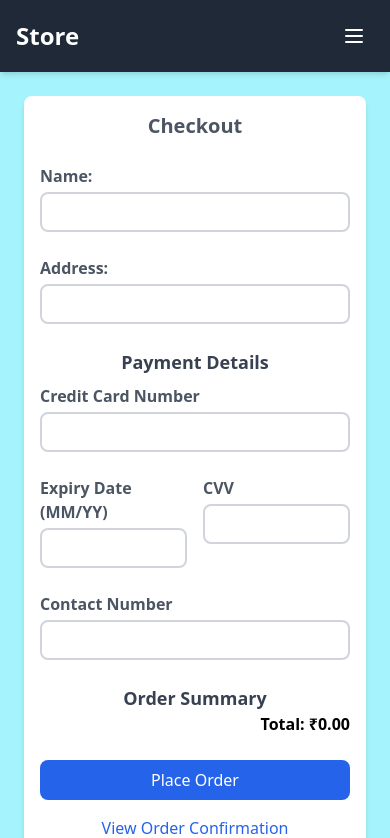
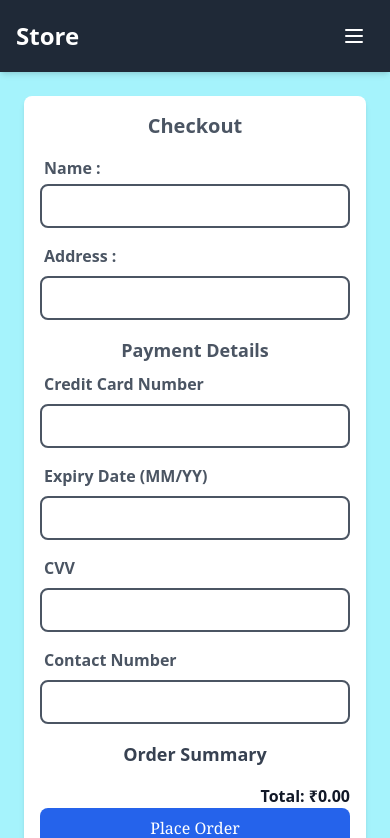
Before and after one commit to SaurabhSutar19/e-commerce--applications, a React (Vite) app in the folder e-commerce/: page /#/checkout in a window 390 px wide. Shown: the top 838 px of the page. Built offline with nearby package versions, Linux system fonts and the light colour scheme.

Commit message:
add responsive code for mobile screen

```diff
--- a/e-commerce/src/components/CheckoutForm.jsx
+++ b/e-commerce/src/components/CheckoutForm.jsx
@@ -82,38 +82,42 @@ const CheckoutForm = ({ cart }) => {
   };
 
   return (
-    <div className="p-4 bg-white rounded-lg shadow-md hover:shadow-lg max-w-lg sm:max-w-2xl mx-auto">
-      <form onSubmit={handleSubmit} className="space-y-6">
-        <h3 className="text-xl font-semibold text-center text-gray-600 hover:text-indigo-600">
+    <div className="p-4 bg-white rounded-lg shadow-md hover:shadow-lg  max-w-lg mx-auto">
+      <form onSubmit={handleSubmit}>
+        <h3 className="text-xl font-semibold mb-4 text-center text-gray-600 hover:text-indigo-600">
           Checkout
         </h3>
 
         {/* Name Field */}
-        <div>
-          <label className="block text-gray-600 font-bold mb-1">Name:</label>
+        <div className="mb-4">
+          <label className="block font-bold text-gray-600 mb-1 ml-1">
+            Name :
+          </label>
           <input
             type="text"
             name="name"
             value={formData.name}
             onChange={handleInputChange}
-            className={`border-2 rounded-lg p-2 w-full text-sm ${
-              errors.name ? "border-red-500" : "border-gray-300"
-            } focus:outline-none focus:border-indigo-500`}
+            className={`border-2 rounded-lg p-2 w-full border-gray-600 hover:border-indigo-600   ${
+              errors.name ? "border-red-500" : ""
+            }`}
           />
           {errors.name && <p className="text-red-500 text-sm">{errors.name}</p>}
         </div>
 
         {/* Address Field */}
-        <div>
-          <label className="block text-gray-600 font-bold mb-1">Address:</label>
+        <div className="mb-4">
+          <label className="block font-bold text-gray-600 mb-2 ml-1">
+            Address :
+          </label>
           <input
             type="text"
             name="address"
             value={formData.address}
             onChange={handleInputChange}
-            className={`border-2 rounded-lg p-2 w-full text-sm ${
-              errors.address ? "border-red-500" : "border-gray-300"
-            } focus:outline-none focus:border-indigo-500`}
+            className={`border-2 rounded-lg p-2 w-full border-gray-600 hover:border-indigo-600  ${
+              errors.address ? "border-red-500" : ""
+            }`}
           />
           {errors.address && (
             <p className="text-red-500 text-sm">{errors.address}</p>
@@ -121,11 +125,11 @@ const CheckoutForm = ({ cart }) => {
         </div>
 
         {/* Payment Details */}
-        <div>
-          <h4 className="text-lg font-semibold text-center sm:text-left text-gray-700 mb-2">
+        <h4 className="text-lg text-center font-semibold mb-2 text-gray-600 hover:text-indigo-600">
           Payment Details
         </h4>
-          <label className="block text-gray-600 font-bold mb-1">
+        <div className="mb-4">
+          <label className="block font-bold text-gray-600 mb-2 ml-1">
             Credit Card Number
           </label>
           <input
@@ -133,20 +137,18 @@ const CheckoutForm = ({ cart }) => {
             name="creditCard"
             value={formData.creditCard}
             onChange={handleInputChange}
-            className={`border-2 rounded-lg p-2 w-full text-sm ${
-              errors.creditCard ? "border-red-500" : "border-gray-300"
-            } focus:outline-none focus:border-indigo-500`}
+            className={`border-2 rounded-lg p-2 w-full border-gray-600 hover:border-indigo-600 ${
+              errors.creditCard ? "border-red-500" : ""
+            }`}
             maxLength={16}
           />
           {errors.creditCard && (
             <p className="text-red-500 text-sm">{errors.creditCard}</p>
           )}
         </div>
-
-        {/* Expiry Date and CVV */}
-        <div className="grid grid-cols-2 gap-4">
+        <div className="grid grid-cols-1 md:grid-cols-2 gap-4 mb-4">
           <div>
-            <label className="block text-gray-600 font-bold mb-1">
+            <label className="block font-bold text-gray-600 mb-2 ml-1">
               Expiry Date (MM/YY)
             </label>
             <input
@@ -154,9 +156,9 @@ const CheckoutForm = ({ cart }) => {
               name="expiryDate"
               value={formData.expiryDate}
               onChange={handleInputChange}
-              className={`border-2 rounded-lg p-2 w-full text-sm ${
-                errors.expiryDate ? "border-red-500" : "border-gray-300"
-              } focus:outline-none focus:border-indigo-500`}
+              className={`border-2 rounded-lg p-2 w-full border-gray-600 hover:border-indigo-600 ${
+                errors.expiryDate ? "border-red-500" : ""
+              }`}
               maxLength={5}
             />
             {errors.expiryDate && (
@@ -164,24 +166,26 @@ const CheckoutForm = ({ cart }) => {
             )}
           </div>
           <div>
-            <label className="block text-gray-600 font-bold mb-1">CVV</label>
+            <label className="block font-bold text-gray-600 mb-2 ml-1">
+              CVV
+            </label>
             <input
               type="text"
               name="cvv"
               value={formData.cvv}
               onChange={handleInputChange}
-              className={`border-2 rounded-lg p-2 w-full text-sm ${
-                errors.cvv ? "border-red-500" : "border-gray-300"
-              } focus:outline-none focus:border-indigo-500`}
+              className={`border-2 rounded-lg p-2 w-full border-gray-600 hover:border-indigo-600 ${
+                errors.cvv ? "border-red-500" : ""
+              }`}
               maxLength={3}
             />
             {errors.cvv && <p className="text-red-500 text-sm">{errors.cvv}</p>}
           </div>
         </div>
 
-        {/* Contact Field */}
-        <div>
-          <label className="block text-gray-600 font-bold mb-1">
+        {/* Contact Information */}
+        <div className="mb-4">
+          <label className="block font-bold text-gray-600 mb-2 ml-1">
             Contact Number
           </label>
           <input
@@ -189,9 +193,9 @@ const CheckoutForm = ({ cart }) => {
             name="contact"
             value={formData.contact}
             onChange={handleInputChange}
-            className={`border-2 rounded-lg p-2 w-full text-sm ${
-              errors.contact ? "border-red-500" : "border-gray-300"
-            } focus:outline-none focus:border-indigo-500`}
+            className={`border-2 rounded-lg p-2 w-full border-gray-600 hover:border-indigo-600 ${
+              errors.contact ? "border-red-500" : ""
+            }`}
             maxLength={10}
           />
           {errors.contact && (
@@ -200,11 +204,10 @@ const CheckoutForm = ({ cart }) => {
         </div>
 
         {/* Order Summary */}
-        <div>
-          <h4 className="text-lg font-semibold text-center sm:text-left text-gray-700">
+        <h4 className="text-lg text-center text-gray-700 font-semibold mb-2">
           Order Summary
         </h4>
-          <ul className="list-disc text-sm pl-5">
+        <ul className="list-disc ml-32 text-gray-600 font-semibold pl-5 mb-4">
           {cart.map((item) => (
             <li key={item.id}>
               {item.title} - {item.quantity} x {"\u20B9"}
@@ -212,32 +215,31 @@ const CheckoutForm = ({ cart }) => {
             </li>
           ))}
         </ul>
-          <p className="text-right font-bold">
+        <p className="text-right font-bold text-gray-900">
           Total: {"\u20B9"}
           {calculateTotal().toFixed(2)}
         </p>
-        </div>
 
         {/* Submit Button */}
         <button
           type="submit"
           disabled={isSubmitting}
-          className={`w-full py-2 rounded-lg text-white ${
+          className={` w-full py-2 rounded-lg text-white font-serif ${
             isSubmitting
               ? "bg-gray-400"
-              : "bg-blue-600 hover:bg-blue-700 focus:ring-4 focus:ring-blue-300"
+              : "bg-blue-600 hover:bg-blue-700 hover:scale-105 transition-transform duration-300"
           }`}
         >
           {isSubmitting ? "Placing Order..." : "Place Order"}
         </button>
       </form>
 
-      {/* Order Confirmation */}
+      {/* Navigation to Order Confirmation */}
       {!isSubmitting && (
         <div className="mt-4 text-center">
           <NavLink
             to="/order-confirmation"
-            className="text-blue-600 hover:underline"
+            className="text-blue-600 hover:underline hover:text-green-600"
           >
             View Order Confirmation
           </NavLink>
```
Lines whose indentation alone changed are shown as unchanged.
